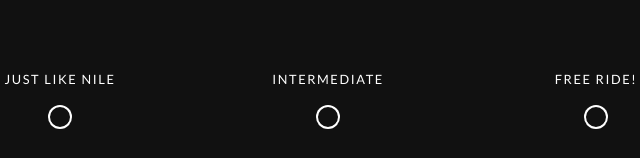
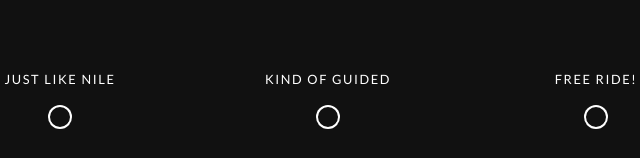
Before and after one commit to i-Robi/daft-punk, a website: page index.html in a window 1280 px wide. Shown: the part 639-797 px from the top of the page, 312-952 px from the left. Drawn offline with Linux system fonts and the light colour scheme; no server answers; files whose address does not match are found by name.

Commit message:
Changed mode text.

```diff
--- a/index.html
+++ b/index.html
@@ -53,7 +53,7 @@
           <div class="dot"><a href="#"></a></div>
         </li>
         <li>
-          <p class="label">Intermediate</p>
+          <p class="label">Kind of guided</p>
           <div class="dot"><a href="#"></a></div>
         </li>
         <li>
```
